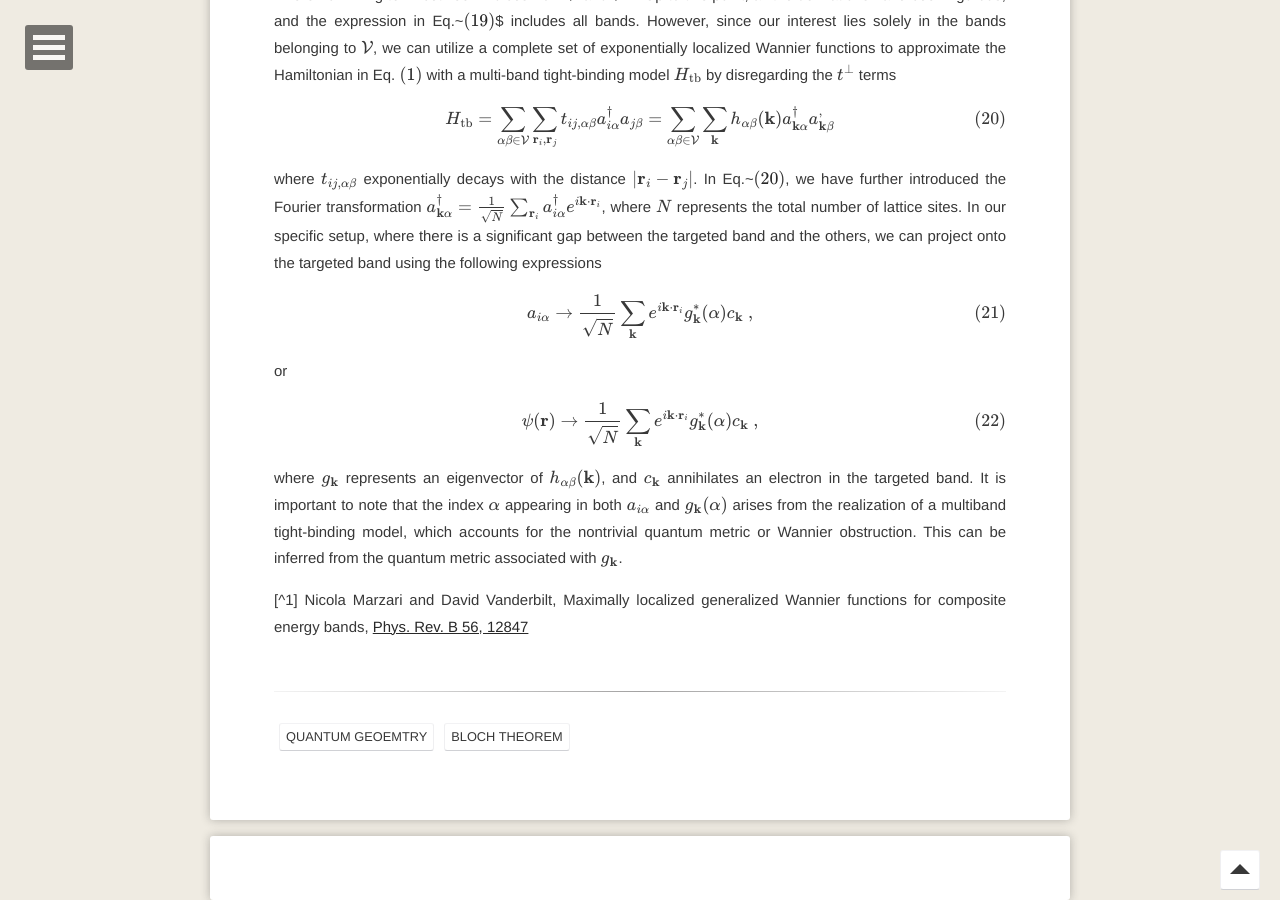
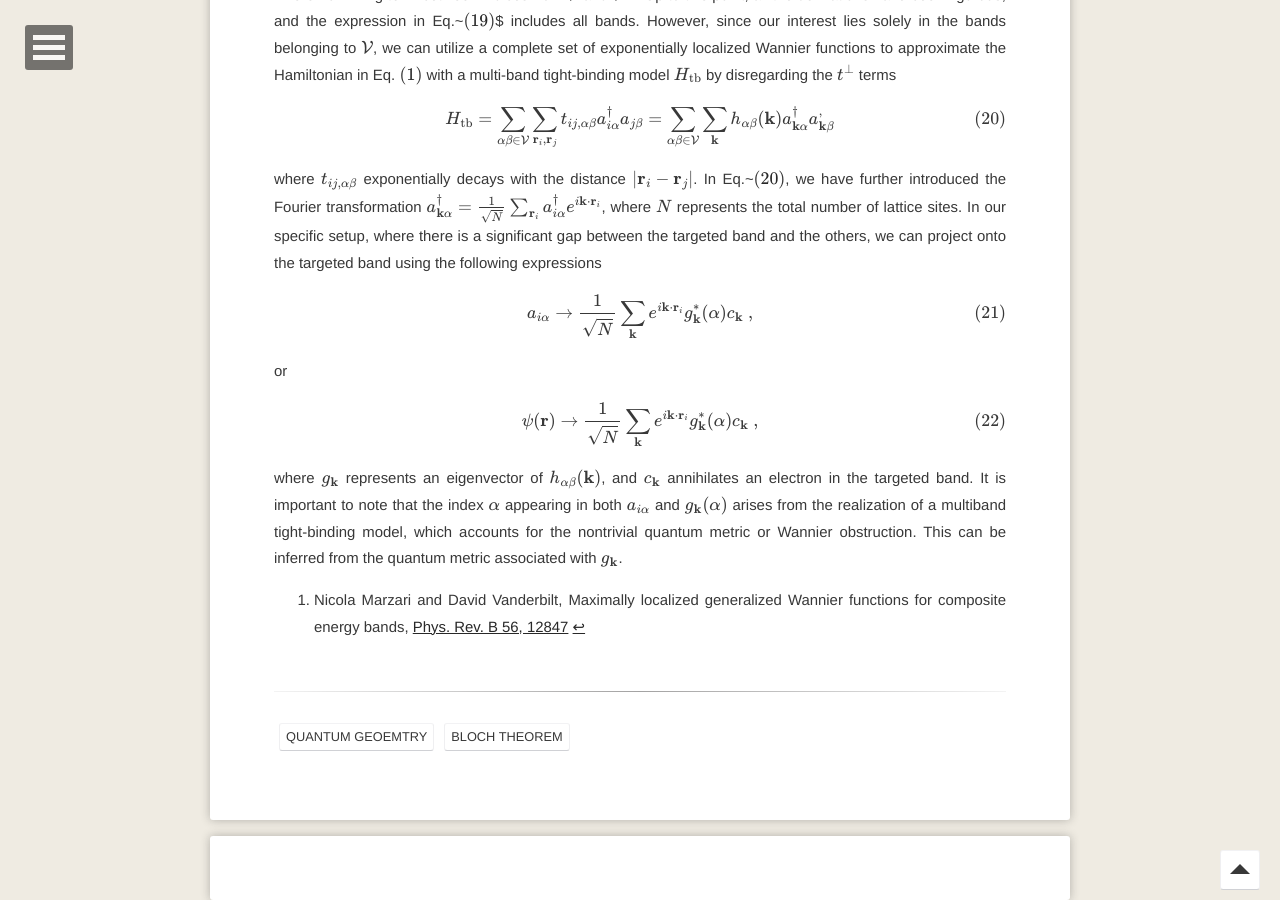
Before and after one commit to shuaichenphysics/shuaichenphysics.github.io, a Jekyll site: the page built from _posts/2023-10-20-bound state in a periodic potential.md, in a window 1280 px wide and 900 px high, scrolled down 3419 px. Built offline with Jekyll 4.4.1, drawn with Linux system fonts in a browser that asks for light colours; formulas are drawn with MathJax 3; comment, search, counter and statistics services are not loaded; some of the changed text lies outside the part shown.

Commit message:
Update 2023-10-20-bound state in a periodic potential.md

```diff
--- a/_posts/2023-10-20-bound state in a periodic potential.md
+++ b/_posts/2023-10-20-bound state in a periodic potential.md
@@ -167,4 +167,4 @@ $$
 where $$g_{\mathbf{k}}$$ represents an eigenvector of $$h_{\alpha\beta}(\mathbf{k})$$, and $$c_{\mathbf{k}}$$ annihilates an electron in the targeted band. It is important to note that the index $$\alpha$$ appearing in both $$a_{i\alpha}$$ and $$g_{\mathbf{k}}(\alpha)$$ arises from the realization of a multiband tight-binding model, which accounts for the nontrivial quantum metric or Wannier obstruction. This can be inferred from the quantum metric associated with $$g_{\mathbf{k}}$$.
 
 
-[^1] Nicola Marzari and David Vanderbilt, Maximally localized generalized Wannier functions for composite energy bands, [Phys. Rev. B 56, 12847](https://journals.aps.org/prb/abstract/10.1103/PhysRevB.56.12847)
+[^1]: Nicola Marzari and David Vanderbilt, Maximally localized generalized Wannier functions for composite energy bands, [Phys. Rev. B 56, 12847](https://journals.aps.org/prb/abstract/10.1103/PhysRevB.56.12847)
```
